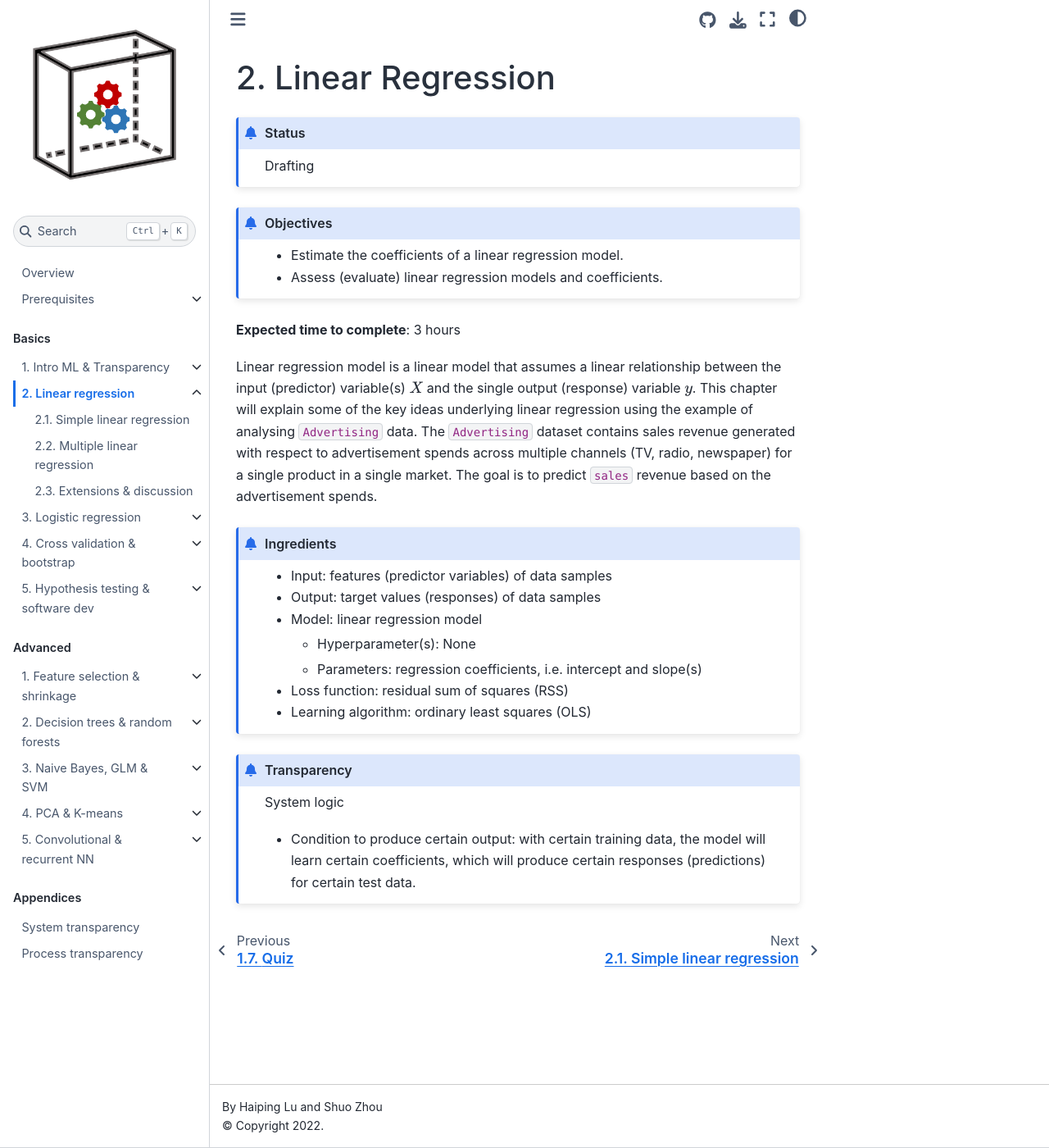
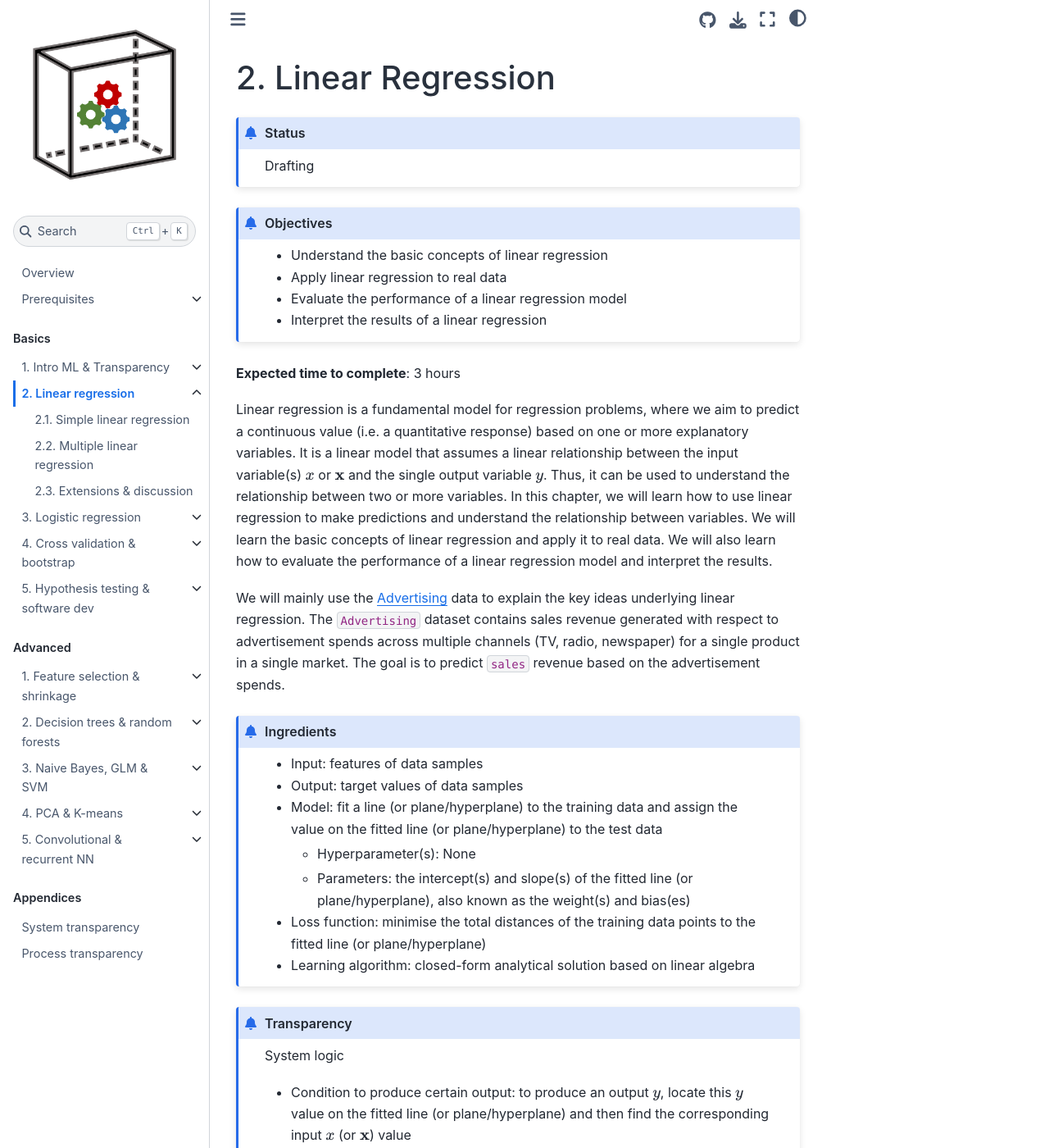
Before and after one commit to pykale/transparentML, a Jupyter Book: the page built from content/02-linear-reg/overview.md, in a window 1280 px wide and 1400 px high. Shown: the whole window at 82% size. Built offline with Jupyter Book 1.0.4 settings and Sphinx 7.4.7 and the Sphinx Book theme 1.1.4, drawn with Linux system fonts in a browser that asks for light colours; pages that are not in the unit, such as notebooks, are missing from menus.

Commit message:
refine linear reg overview and knn

````diff
--- a/content/02-linear-reg/overview.md
+++ b/content/02-linear-reg/overview.md
@@ -5,13 +5,17 @@ Drafting
 ```
 
 ```{admonition} Objectives
-- Estimate the coefficients of a linear regression model.
-- Assess (evaluate) linear regression models and coefficients.
+- Understand the basic concepts of linear regression
+- Apply linear regression to real data
+- Evaluate the performance of a linear regression model
+- Interpret the results of a linear regression
 ```
 
 **Expected time to complete**: 3 hours
 
-Linear regression model is a linear model that assumes a linear relationship between the input (predictor) variable(s) $X$ and the single output (response) variable $y$. This chapter will explain some of the key ideas underlying linear regression using the example of analysing `Advertising` data. The `Advertising` dataset contains sales revenue generated with respect to advertisement spends across multiple channels (TV, radio, newspaper) for a single product in a single market. The goal is to predict `sales` revenue based on the advertisement spends.
+Linear regression is a fundamental model for regression problems, where we aim to predict a continuous value (i.e. a quantitative response) based on one or more explanatory variables. It is a linear model that assumes a linear relationship between the input variable(s) $x$ or $\mathbf{x}$ and the single output variable $y$. Thus, it can be used to understand the relationship between two or more variables. In this chapter, we will learn how to use linear regression to make predictions and understand the relationship between variables. We will learn the basic concepts of linear regression and apply it to real data. We will also learn how to evaluate the performance of a linear regression model and interpret the results.
+
+We will mainly use the [Advertising](https://github.com/pykale/transparentML/blob/main/data/Advertising.csv) data to explain the key ideas underlying linear regression. The `Advertising` dataset contains sales revenue generated with respect to advertisement spends across multiple channels (TV, radio, newspaper) for a single product in a single market. The goal is to predict `sales` revenue based on the advertisement spends.
 
 <!-- By analysing this dataset, we will try to answer the 7 following questions:
 
@@ -24,18 +28,18 @@ Linear regression model is a linear model that assumes a linear relationship bet
 7. Is there synergy among the advertising media? -->
 
 ```{admonition} Ingredients
-- Input: features (predictor variables) of data samples
-- Output: target values (responses) of data samples
-- Model: linear regression model
+- Input: features of data samples
+- Output: target values of data samples
+- Model: fit a line (or plane/hyperplane) to the training data and assign the value on the fitted line (or plane/hyperplane) to the test data
   - Hyperparameter(s): None
-  - Parameters: regression coefficients, i.e. intercept and slope(s)
-- Loss function: residual sum of squares (RSS)
-- Learning algorithm: ordinary least squares (OLS)
+  - Parameters: the intercept(s) and slope(s) of the fitted line (or plane/hyperplane), also known as the weight(s) and bias(es)
+- Loss function: minimise the total distances of the training data points to the fitted line (or plane/hyperplane)
+- Learning algorithm: closed-form analytical solution based on linear algebra
 ```
 
 ```{admonition} Transparency
 System logic
-- Condition to produce certain output: with certain training data, the model will learn certain coefficients, which will produce certain responses (predictions) for certain test data.
+- Condition to produce certain output: to produce an output $y$, locate this $y$ value on the fitted line (or plane/hyperplane) and then find the corresponding input $x$ (or $\mathbf{x}$) value
 ```
 
 <!-- Generated by Copilot -->
````
Also changed, not shown: content/01-intro/knn.ipynb.
